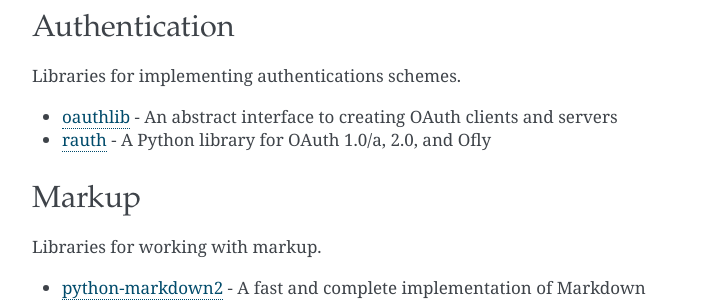
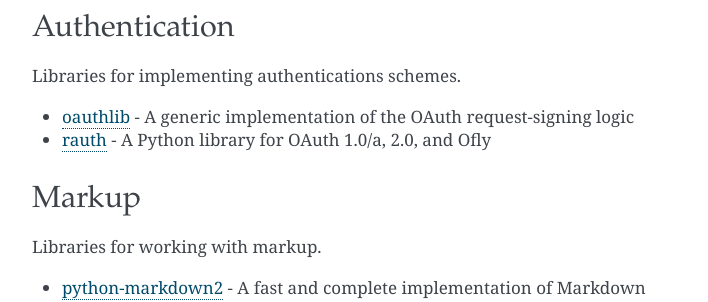
Before and after one commit to fengsp/easy-python, a Sphinx documentation site: the page built from docs/libraries.rst, in a window 1280 px wide and 900 px high, scrolled down 5121 px. Shown: the part 155-457 px from the top of the window, without its empty margins (388-1096 px from the left). Built offline with Sphinx 7.4.7, drawn with Linux system fonts in a browser that asks for light colours.

Commit message:
Updated oauthlib description

```diff
--- a/docs/libraries.rst
+++ b/docs/libraries.rst
@@ -396,7 +396,7 @@
 
 Libraries for implementing authentications schemes.
 
-- `oauthlib`_ - An abstract interface to creating OAuth clients and servers
+- `oauthlib`_ - A generic implementation of the OAuth request-signing logic
 - `rauth`_ - A Python library for OAuth 1.0/a, 2.0, and Ofly
 
 
```
